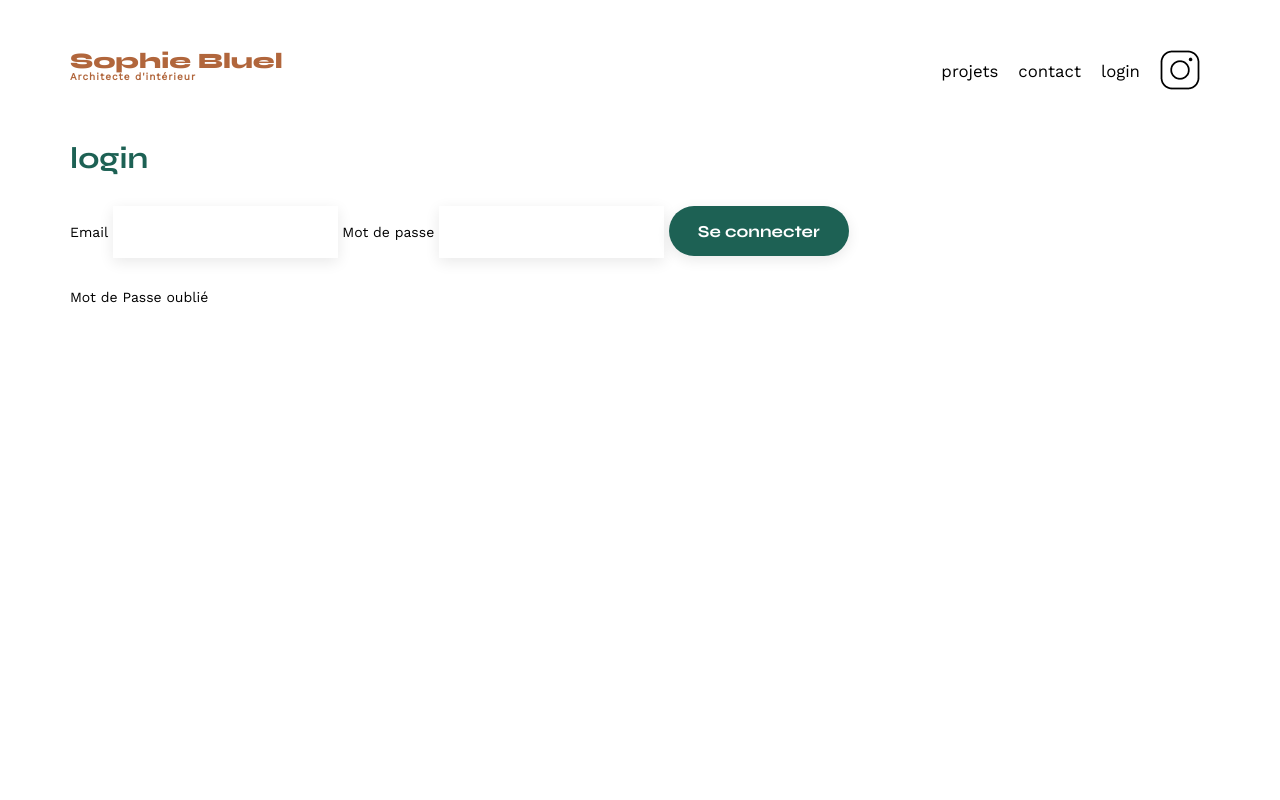
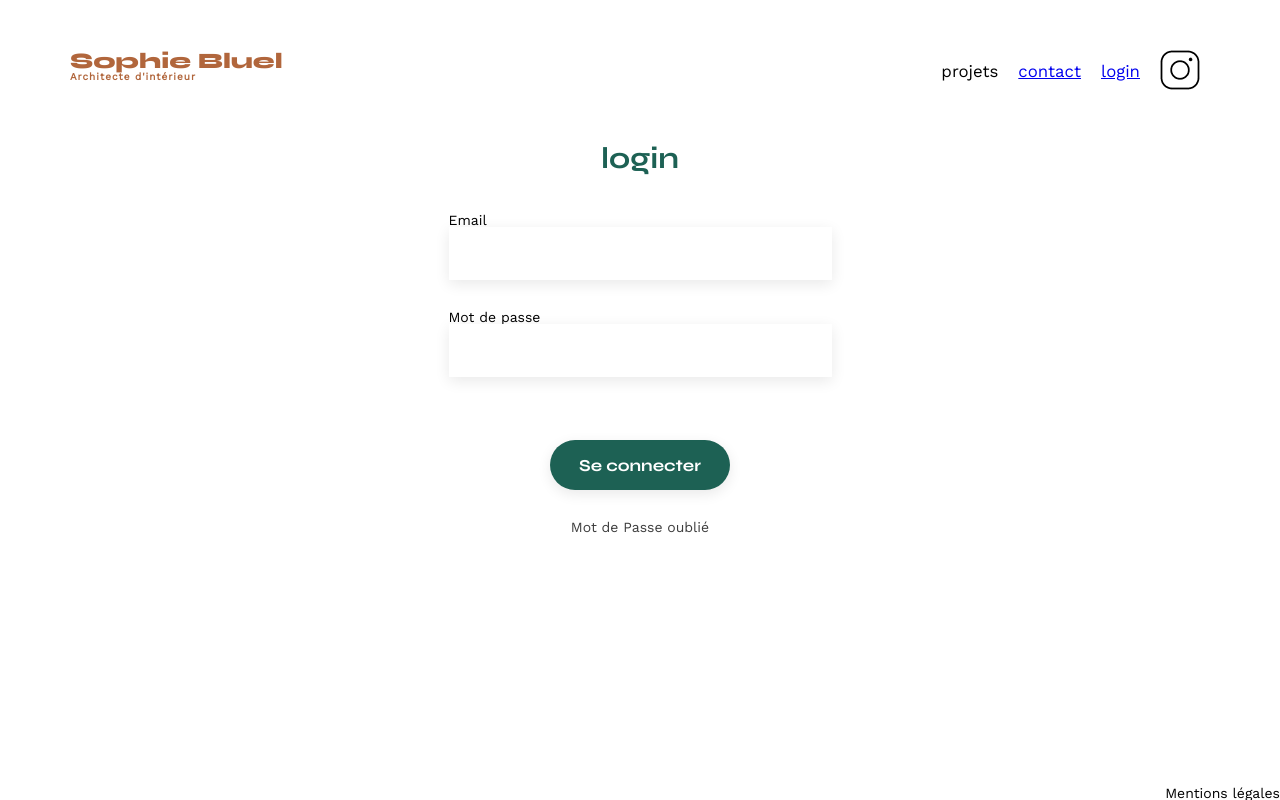
Before and after one commit to Jose-git25/Da-cruz-jose_3_13042023, a plain HTML site: page Portfolio-architecte-sophie-bluel/FrontEnd/login.html in a window 1280 px wide. Drawn offline with nearby package versions, Linux system fonts and the light colour scheme; no server answers.

Commit message:
Page login

```diff
--- a/Portfolio-architecte-sophie-bluel/FrontEnd/assets/style.css
+++ b/Portfolio-architecte-sophie-bluel/FrontEnd/assets/style.css
@@ -234,10 +234,10 @@ li:hover {
 
 #contact input,
 #login input {
-  height: 50px;
   font-size: 1.2em;
   border: none;
   box-shadow: 0px 4px 14px rgba(0, 0, 0, 0.09);
+  margin-bottom: 30px;
 }
 #contact label {
   margin: 2em 0 1em 0;
@@ -247,6 +247,21 @@ li:hover {
   box-shadow: 0px 4px 14px rgba(0, 0, 0, 0.09);
 }
 
+#login {
+  display: flex;
+  flex-direction: column;
+  align-content: center;
+  align-items: center;
+  flex-wrap: wrap;
+}
+
+#login h2 {
+  padding-bottom: 40px;
+}
+form {
+  display: flex;
+  flex-direction: column;
+}
 input[type="submit"] {
   font-family: "Syne";
   font-weight: 700;
@@ -254,8 +269,18 @@ input[type="submit"] {
   background-color: #1d6154;
   margin: 2em auto;
   width: 180px;
+  height: 50px;
   text-align: center;
   border-radius: 60px;
+}
+#pass,
+#email {
+  width: 379px;
+  height: 51px;
+}
+h3 {
+  align-self: center;
+  color: #3d3d3d;
 }
 
 footer nav ul {
@@ -263,3 +288,12 @@ footer nav ul {
   justify-content: flex-end;
   margin: 2em;
 }
+
+h4 {
+  display: flex;
+  flex-direction: row-reverse;
+  position: fixed;
+  bottom: 0; /* on le colle en bas */
+  left: 0;
+  width: 100%;
+}
--- a/Portfolio-architecte-sophie-bluel/FrontEnd/js/index.js
+++ b/Portfolio-architecte-sophie-bluel/FrontEnd/js/index.js
@@ -101,6 +101,6 @@ fetch("http://localhost:5678/api/categories", {
 
     categories.forEach((categorie) => {
       console.log(categorie);
-      console.log(categorie.title);
+      // console.log(categorie.title);
     });
   });
--- a/Portfolio-architecte-sophie-bluel/FrontEnd/login.html
+++ b/Portfolio-architecte-sophie-bluel/FrontEnd/login.html
@@ -21,8 +21,8 @@
       <nav>
         <ul>
           <li>projets</li>
-          <li>contact</li>
-          <li>login</li>
+          <li><a href="#contact"> contact</a></li>
+          <li><a href="#login"> login</a></li>
           <li><img src="./assets/icons/instagram.png" alt="Instagram" /></li>
         </ul>
       </nav>
@@ -46,6 +46,9 @@
         </form>
       </section>
     </main>
+    <footer>
+      <h4>Mentions légales</h4>
+    </footer>
   </body>
   <script src="./js/index.js"></script>
 </html>
```
